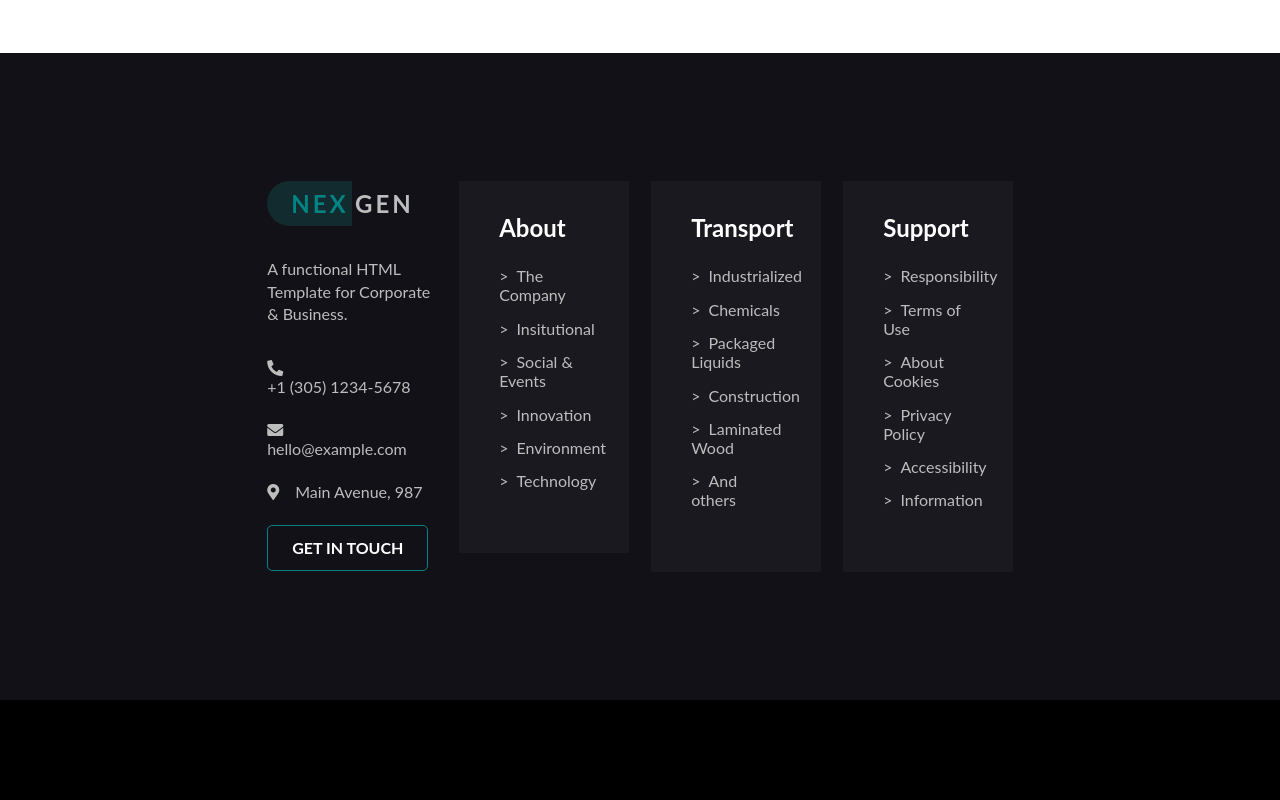
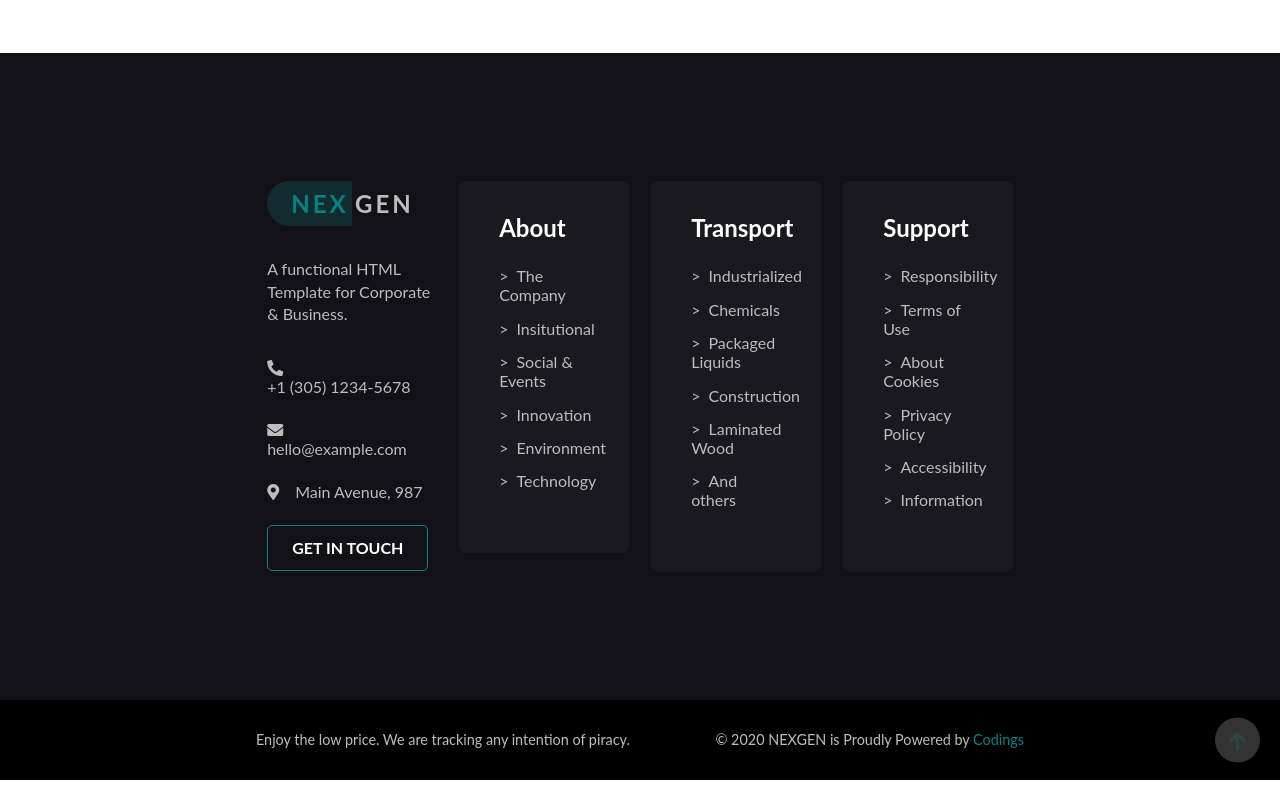
Before and after one commit to SydVic/proj-html-vuejs, a Vue app: page / in a window 1280 px wide. Shown: the part 5719-6519 px from the top of the page. Built offline with nearby package versions, Linux system fonts and the light colour scheme; a web font is replaced by a local one.

Commit message:
aggiunto stile a footer bottom

```diff
--- a/src/components/AppFooter.vue
+++ b/src/components/AppFooter.vue
@@ -51,22 +51,18 @@
               </div>
             </div>
           </div>
-          <div class="col-lg-3">
-            <div class="content-wrapper">
-
-            </div>
-          </div>
-          <div class="col-lg-3">
-            <div class="content-wrapper">
-
-            </div>
-          </div>
         </div>
       </div>
     </div>
     <div class="footer-bottom">
       <div class="container-general">
-
+        <p>Enjoy the low price. We are tracking any intention of piracy.</p>
+        <p>&copy; 2020 NEXGEN is Proudly Powered by <span class="txt-brand">Codings</span></p>
+      </div>
+      <div class="back-to-top">
+        <a href="initial">
+          <i class="fas fa-arrow-up"></i>
+        </a>
       </div>
     </div>
   </section>
@@ -87,7 +83,7 @@ export default {
 
 .footer-top {
   background-color: $sections-bg;
-  padding: 8rem 0;
+  padding: $sections-padding;
 
   ul.company-contacts {
     color: $silver-sand;
@@ -111,6 +107,7 @@ export default {
     .footer-card  {
       background-color: $card-bg;
       padding: 2rem 2.5rem 3rem 2.5rem;
+      border-radius: 8px;
 
       h2 {
         margin-bottom: 1.5rem;
@@ -129,7 +126,7 @@ export default {
           }
 
           &:hover {
-            color: white;
+            color: $white;
           }
         }
       }
@@ -138,9 +135,36 @@ export default {
 }
 
 .footer-bottom {
+  height: $footer-bottom-heigt;
   background-color: $black;
+  color: $silver-sand;
+  font-size: .9rem;
+  position: relative;
 
-  /*test */
-  height: 100px;
+  .container-general {
+    height: 100%;
+    display: flex;
+    justify-content: space-between;
+    align-items: center;
+  }
+
+  .back-to-top {
+    color: $brand-primary-shadow;
+    width: 45px;
+    height: 45px;
+    background-color: rgba(255, 255, 255, 0.2);
+    position: absolute;
+    right: 20px;
+    top: 50%;
+    transform: translateY(-50%);
+    font-size: 1.3rem;
+    text-align: center;
+    line-height: 45px;
+    border-radius: 50%;
+
+    a {
+      color: inherit;
+    }
+  }
 }
 </style>
--- a/src/components/AppHeader.vue
+++ b/src/components/AppHeader.vue
@@ -2,7 +2,7 @@
   <!-- HAEDER WIDTH 100% -->
   <section class="header container-fluid">
     <!-- HEADER TOP WIDTH 100% -->
-    <div class="header__top">
+    <div class="header__top" id="initial">
       <!-- COMPANY INFO WRAPPER WIDTH 60% -->
       <div class="company-info-wrapper container-general">
         <!-- OPENING DAYS AND HORURS -->
--- a/src/components/MainFeedback.vue
+++ b/src/components/MainFeedback.vue
@@ -74,7 +74,7 @@ export default {
 @import "../style/variables.scss";
 
 section.feedback {
-  padding: 8rem 0;
+  padding: $sections-padding;
   background-color: $sections-bg;
 
   .container-small {
--- a/src/components/MainLogistics.vue
+++ b/src/components/MainLogistics.vue
@@ -64,7 +64,7 @@ export default {
 
 section.logistical {
   background-color: #eef4ed;
-  padding: 8rem 0;
+  padding: $sections-padding;
 
   .container-small {
     text-align: center;
--- a/src/components/MainResults.vue
+++ b/src/components/MainResults.vue
@@ -40,7 +40,7 @@ export default {
 section.results {
   background-image: $results-jumbotron-img;
   background-position: center;
-  padding: 8rem 0;
+  padding: $sections-padding;
   position: relative;
 
     &::before {
--- a/src/components/MainServices.vue
+++ b/src/components/MainServices.vue
@@ -89,7 +89,7 @@ export default {
 @import "../style/variables.scss";
 
 section.services {
-  padding: 8rem 0;
+  padding: $sections-padding;
   background-color: $sections-bg;
 
   .title-normal {
--- a/src/components/MainWhoWeAre.vue
+++ b/src/components/MainWhoWeAre.vue
@@ -83,7 +83,7 @@ export default {
 @import "../style/variables.scss";
 
 section.who-we-are {
-  padding: 8rem 0;
+  padding: $sections-padding;
 
   .text-section {
     padding-right: 2rem;
--- a/src/style/common.scss
+++ b/src/style/common.scss
@@ -1,4 +1,8 @@
 @import "variables.scss";
+
+html {
+  scroll-behavior: smooth;
+}
 
 body {
   font-family: "Lato", sans-serif;
--- a/src/style/variables.scss
+++ b/src/style/variables.scss
@@ -13,6 +13,10 @@ $card-bg: #19191f;
 
 /* SIZES */
 $header-top-height: 50px;
+$footer-bottom-heigt: 80px;
+
+/* SPACING */
+$sections-padding: 8rem 0;
 
 /* IMAGES */
 $header-jumbotron-img: url(../assets/img/bg-9.jpg);
```
